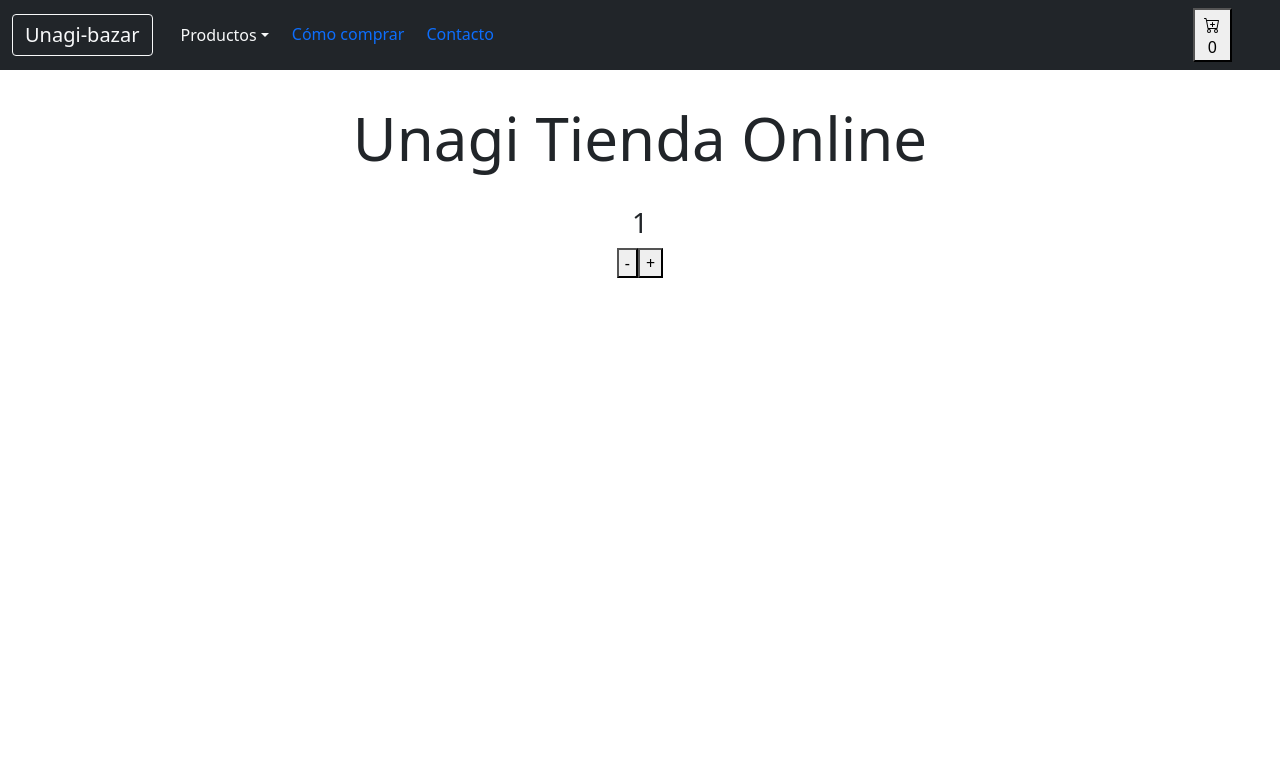
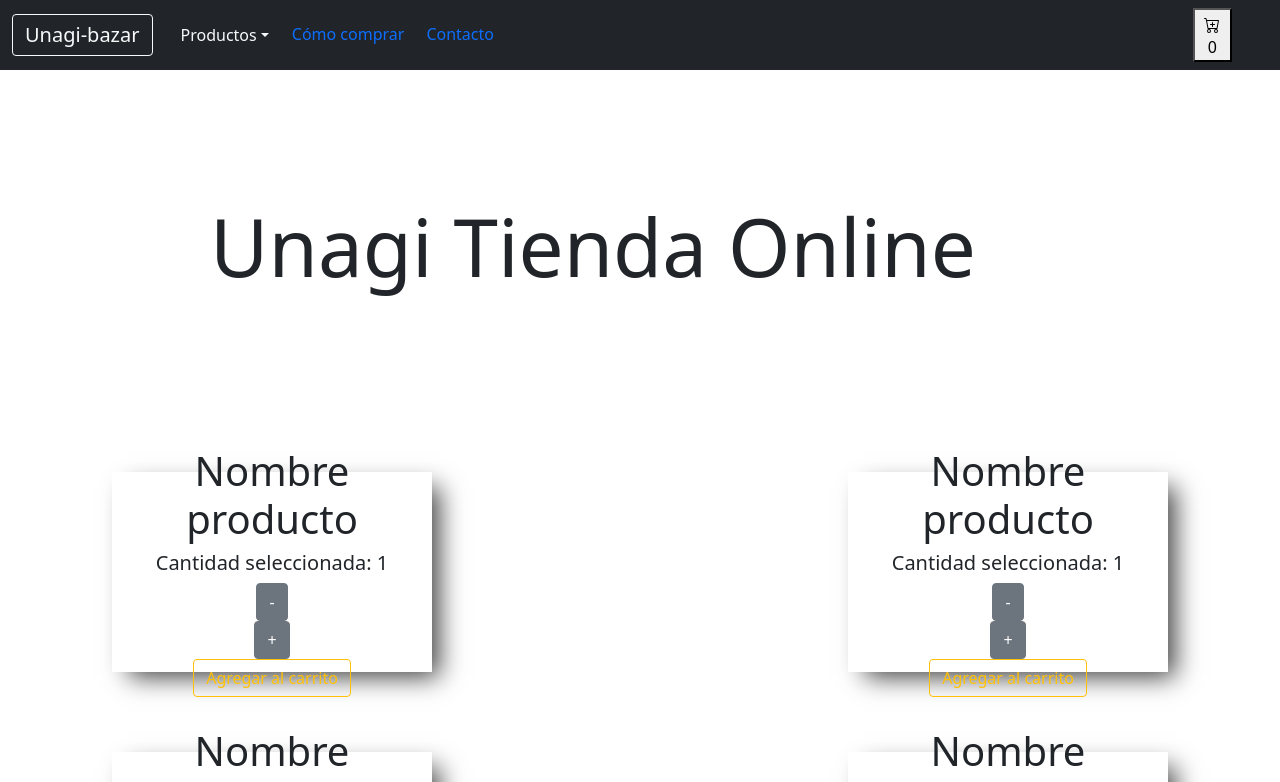
Before and after one commit to magalidsc/unagi-bazar, a React (Create React App) app: page / in a window 1280 px wide. Shown: the top 782 px of the page. Built offline with nearby package versions, Linux system fonts and the light colour scheme.

Commit message:
Incorporación de la función onAdd

```diff
--- a/src/components/ItemCount.jsx
+++ b/src/components/ItemCount.jsx
@@ -1,25 +1,24 @@
 import React, { useState } from 'react'
+import "../components/itemCount.css"
 
 
+const ItemCount = ({ stock, initial }) => {
 
-const ItemCount = () => {
 
-    let stock = 10
-
-    const [count, setCounter] = useState(1)
+    const [count, setCounter] = useState(initial)
 
     const addProduct = () => {
         // Condicional para que solo se pueda sumar productos hasta llegar al límite del stock
         if (count < stock) {
             setCounter(count + 1);
         } else {
-            console.log("Se está exediendo el límite del stock")
+            console.log("Se está excediendo el límite del stock")
         }
     }
 
     const removeProduct = () => {
         // Restar una unidad por cada click. No puede restarse un número menor a 1
-        if (count > 1) {
+        if (count > 0) {
             setCounter(count - 1);
         } else {
             console.log("No se puede seleccionar menos de 1 producto")
@@ -27,11 +26,22 @@ const ItemCount = () => {
 
     }
 
+    const onAdd = () => {
+        if (count > 0) {
+            alert("Fueron agregados tus productos al carrito");
+        } else {
+            alert("Debes seleccionar al menos un producto")
+        }
+    }
+
     return (
-        <div>
-            <h3> {count} </h3>
-            <button onClick={removeProduct}> - </button>
-            <button onClick={addProduct}> + </button>
+        <div className="cardItem">
+            <h1>Nombre producto</h1>
+            <h5> Cantidad seleccionada: {count} </h5>
+            <button onClick={removeProduct} class="btn btn-secondary"> - </button>
+            <button onClick={addProduct} class="btn btn-secondary"> + </button>
+            <button onClick={onAdd} class="btn btn-outline-warning">Agregar al carrito</button>
+
         </div>
     )
 }
--- a/src/components/item-list-container/ItemListContainer.jsx
+++ b/src/components/item-list-container/ItemListContainer.jsx
@@ -1,16 +1,22 @@
 import React from "react";
 import ItemCount from "../ItemCount.jsx";
+import "./style.css";
 
 const styleGreeting = {
-    margin: '2rem',
-    fontSize: '60px'
+    display: 'block',
+    margin: '8rem',
+    fontSize: '80px'
+
 }
 
 const ItemListContainer = ({ greeting }) => {
     return (
-        <div>
+        <div className="container">
             <h1 style={styleGreeting}>{greeting}</h1>
-            <ItemCount />
+            <ItemCount stock={10} initial={1} />
+            <ItemCount stock={8} initial={1} />
+            <ItemCount stock={6} initial={1} />
+            <ItemCount stock={8} initial={1} />
         </div>
     )
 }
--- /dev/null
+++ b/src/components/item-list-container/style.css
@@ -0,0 +1,8 @@
+.container {
+    display: flex;
+    flex-direction: row;
+    flex-wrap: wrap;
+    justify-content: space-between;
+    align-items: center;
+    row-gap: 20px;
+}
--- /dev/null
+++ b/src/components/itemCount.css
@@ -0,0 +1,12 @@
+.cardItem {
+    box-shadow: 12px 10px 24px -5px rgba(0,0,0,0.75);
+-webkit-box-shadow: 12px 10px 24px -5px rgba(0,0,0,0.75);
+-moz-box-shadow: 12px 10px 24px -5px rgba(0,0,0,0.75);
+margin: 30px;
+width: 20rem;
+height: 200px;
+display: flex;
+flex-direction: column;
+justify-content: center;
+align-items: center;
+}
```
